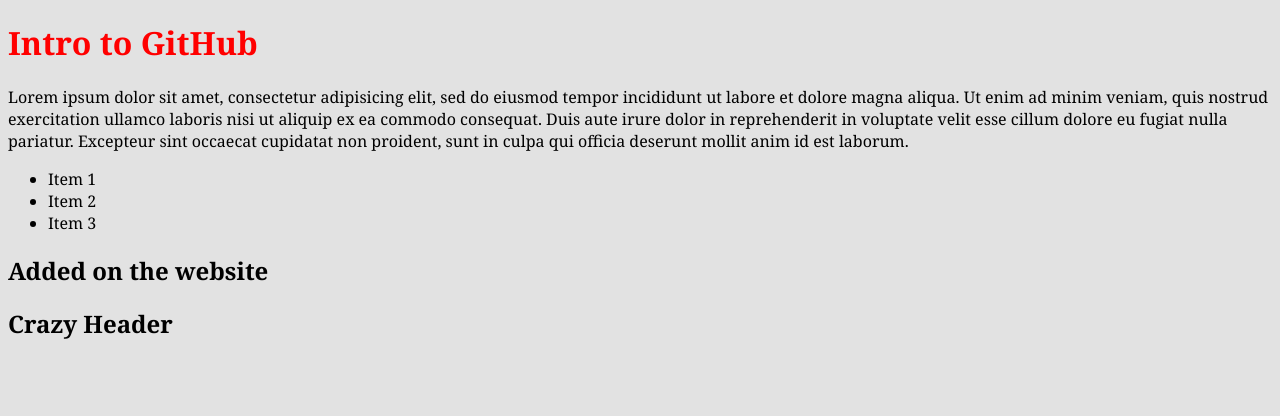
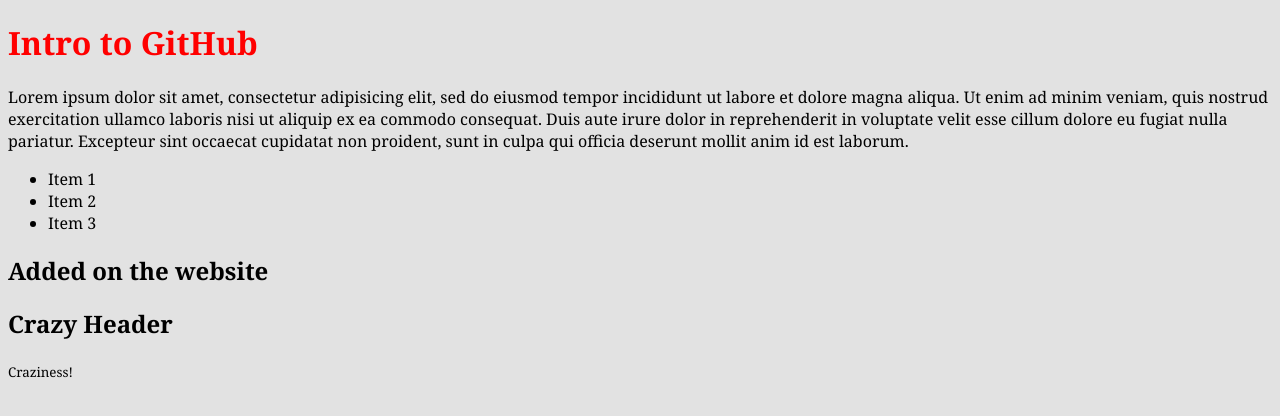
Before and after one commit to ksheedy/intro-to-github, a plain HTML site: page index.html in a window 1280 px wide. Drawn offline with Linux system fonts and the light colour scheme.

Commit message:
Added a footer.

```diff
--- a/index.html
+++ b/index.html
@@ -18,5 +18,10 @@
     <header>
       <h2>Crazy Header</h2>
     </header>
+
+    <footer>
+      <small>Craziness!</small>
+    </footer>
+
   </body>
 </html>
```
